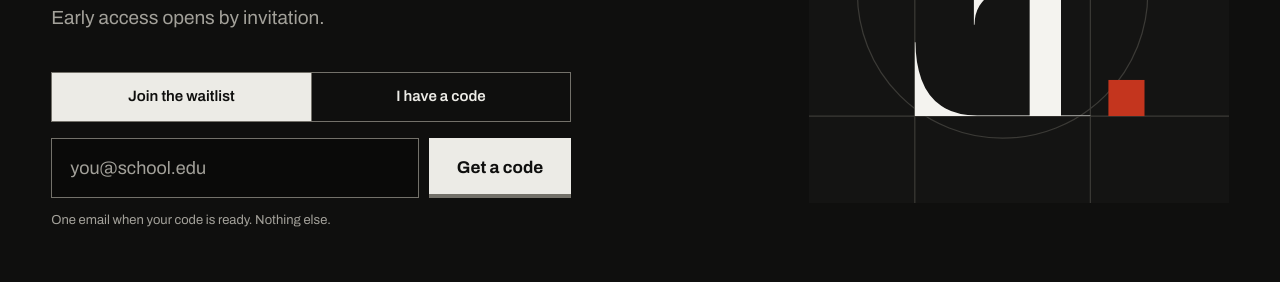
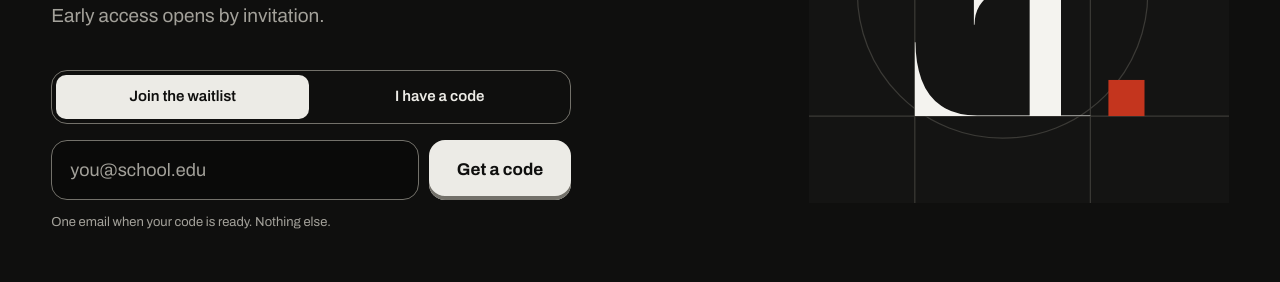
Before and after one commit to omertabuilds/erudent, a Next.js app: page / in a window 1280 px wide. Shown: the part 400-682 px from the top of the page. Built offline with nearby package versions, Linux system fonts and the light colour scheme.

Commit message:
Allow rounded corners and one float shadow in the design system
Adds --r-sm, --r-md, --r-pill and --shadow-float (floating hero elements only)
to both token files and tokens.json, updates DESIGN-SYSTEM.md and BRIEF.md to
match, and moves EarlyAccess inputs, buttons and tabs onto the new radii.

```diff
--- a/erudent-design/BRIEF.md
+++ b/erudent-design/BRIEF.md
@@ -24,7 +24,7 @@ Rebuild `landing-reference.html` in the app's real frontend stack as the site's
 
 ## Non-negotiable design rules
 
-- No rounded corners. No shadows except the button's inset bottom edge. No gradients, glass, glow or emoji.
+- Radii from the tokens only (`r-md` controls and cards, `r-pill` chips). No shadows except the button's inset bottom edge and `shadow-float` on floating hero elements. No gradients, glass, glow or emoji.
 - Monochrome: `paper`, `ink`, `ink-muted`, `hairline`, `rule`. The only color is `pencil` — errors, ∎, small emphasis. Never a fill, never a button.
 - Primary button: `ink` background, `on-ink` text. One per screen.
 - Text contrast is already checked in the tokens; don't introduce new colors.
--- a/erudent-design/DESIGN-SYSTEM.md
+++ b/erudent-design/DESIGN-SYSTEM.md
@@ -4,13 +4,14 @@ Erudent is a competitive problem-solving arena — 1v1 duels, Elo, ranked tiers.
 
 - **Borrow nothing.** No school colors, crests, seals, Latin, roman-numeral dates or "EST." lines. Every motif comes from mathematics: ∃, ∎, theorems, numbered statements, construction lines.
 - **Monochrome first.** A screen is `paper` and `ink`. `pencil` is the one color, used the way a grader uses a red pencil: small, rare, meaningful.
-- **Printed, not rendered.** No shadows, gradients, glass, glow or blur. Separate with `hairline` rules and space.
-- **No rounded corners.** `radius-none` everywhere; `radius-full` only for avatars.
+- **Printed, not rendered.** No gradients, glass, glow or blur on UI. Separate with `hairline` rules and space.
+- **Soft corners, one shape language.** Buttons, inputs and cards use `r-md` (16px). Chips and tags use `r-pill`. `r-sm` (10px) only for a control nested inside an `r-md` frame. Avatars stay `radius-full`. Rules, tables and full-bleed sheets stay square.
+- **Depth is for floating things only.** `shadow-float` is the single shadow token: neutral, low opacity, never colored. It belongs to elements that float over the hero. Everything else sits flat on the page.
 - **Quiet confidence.** Large Bodoni, generous space (`space-32` between sections), short sentences. Say less.
 
 ## Not vibecoded
 
-Never ship: rounded cards with soft shadows; a 3-up grid of icon + title + blurb; pill badges with a colored dot; gradient or glowing text; emoji; a "New" chip above the hero; Inter, Geist or system-ui as the main face; Lucide icons as decoration; centered-everything layouts; numbers in a mono font; filler stats; "unlock", "supercharge", "level up".
+Never ship: soft shadows on anything that isn't floating; a 3-up grid of icon + title + blurb; pill badges with a colored dot; gradient or glowing text; emoji; a "New" chip above the hero; Inter, Geist or system-ui as the main face; Lucide icons as decoration; centered-everything layouts (a centered hero is fine; the rest of the page aligns to the grid); numbers in a mono font; filler stats; "unlock", "supercharge", "level up".
 
 Do: left-aligned asymmetric grids; numbered statements (Theorem 1, 2, 3) instead of feature cards; true small caps; lining tabular figures for anything that counts; one ∎ to close a section.
 
@@ -26,7 +27,8 @@ Do: left-aligned asymmetric grids; numbered statements (Theorem 1, 2, 3) instead
 - Dark is the default; Light is paper. Set `data-theme` on `<html>`.
 - `paper` page; `surface` sheets and panels, edged with `hairline`; `sunken` answer fields.
 - `ink` text; `ink-muted` secondary text and losses.
-- Primary button: `ink` fill, `on-ink` text, square. One per screen. Secondary button: transparent, 1px `rule` border, `ink` text.
+- Primary button: `ink` fill, `on-ink` text, `r-md`. One per screen. Secondary button: transparent, 1px `rule` border, `ink` text, `r-md`.
+- Chips: `r-pill`, 1px `rule` or `hairline` border, `ink` or `ink-muted` text. No colored dot, no fill.
 - `pencil` for: Elo gains, ✓, the ∎, the timer under 0:30, at most one emphasized word in a headline. Never a large fill, never a button.
 - Wins and losses: gains in `pencil` with "+N" or ✓; losses in `ink-muted` with "−N" or ✗. Never color alone.
 - Focus: 2px solid `focus`, 2px offset.
--- a/erudent-design/tokens.css
+++ b/erudent-design/tokens.css
@@ -10,6 +10,7 @@
   --ink-muted: #a3a19a;
   --pencil: #ec5a3f;
   --focus: var(--ink);
+  --shadow-float: 0 1px 2px rgb(0 0 0 / 0.2), 0 18px 40px -18px rgb(0 0 0 / 0.55);
 }
 [data-theme="light"] {
   --paper: #f4f3ef;
@@ -22,6 +23,7 @@
   --ink-muted: #5c5a53;
   --pencil: #b8311b;
   --focus: var(--ink);
+  --shadow-float: 0 1px 2px rgb(20 20 19 / 0.05), 0 18px 40px -18px rgb(20 20 19 / 0.16);
 }
 :root {
   --space-1: 4px;
@@ -34,6 +36,9 @@
   --space-32: 128px;
   --radius-none: 0px;
   --radius-full: 9999px;
+  --r-sm: 10px;
+  --r-md: 16px;
+  --r-pill: 999px;
   --font-display: "Bodoni Moda", Didot, "Bodoni 72", Georgia, serif;
   --font-serif: "Source Serif 4", "Source Serif Pro", Georgia, serif;
   --font-sans: "Source Sans 3", "Source Sans Pro", "Helvetica Neue", Arial, sans-serif;
--- a/erudent-design/tokens.json
+++ b/erudent-design/tokens.json
@@ -79,10 +79,18 @@
       { "name": "space-32", "value": "128px", "usage": "Between sections on desktop; hero margins." }
     ]
   },
+  "shadow": {
+    "tokens": [
+      { "name": "shadow-float", "value": { "dark": "0 1px 2px rgb(0 0 0 / 0.2), 0 18px 40px -18px rgb(0 0 0 / 0.55)", "light": "0 1px 2px rgb(20 20 19 / 0.05), 0 18px 40px -18px rgb(20 20 19 / 0.16)" }, "usage": "The only shadow. Floating hero elements only. Neutral, low opacity, never colored." }
+    ]
+  },
   "radius": {
     "tokens": [
-      { "name": "radius-none", "value": "0px", "usage": "Everything. Erudent has no rounded corners." },
-      { "name": "radius-full", "value": "9999px", "usage": "Avatars only." }
+      { "name": "radius-none", "value": "0px", "usage": "Rules, tables, full-bleed sheets." },
+      { "name": "radius-full", "value": "9999px", "usage": "Avatars." },
+      { "name": "r-sm", "value": "10px", "usage": "Small nested controls: segmented-tab buttons inside an r-md frame." },
+      { "name": "r-md", "value": "16px", "usage": "Buttons, inputs, cards." },
+      { "name": "r-pill", "value": "999px", "usage": "Chips and tags: points, ranks, Elo deltas." }
     ]
   }
 }
--- a/src/app/tokens.css
+++ b/src/app/tokens.css
@@ -10,6 +10,7 @@
   --ink-muted: #a3a19a;
   --pencil: #ec5a3f;
   --focus: var(--ink);
+  --shadow-float: 0 1px 2px rgb(0 0 0 / 0.2), 0 18px 40px -18px rgb(0 0 0 / 0.55);
 }
 [data-theme="light"] {
   --paper: #f4f3ef;
@@ -22,6 +23,7 @@
   --ink-muted: #5c5a53;
   --pencil: #b8311b;
   --focus: var(--ink);
+  --shadow-float: 0 1px 2px rgb(20 20 19 / 0.05), 0 18px 40px -18px rgb(20 20 19 / 0.16);
 }
 :root {
   --space-1: 4px;
@@ -34,6 +36,9 @@
   --space-32: 128px;
   --radius-none: 0px;
   --radius-full: 9999px;
+  --r-sm: 10px;
+  --r-md: 16px;
+  --r-pill: 999px;
   --font-display: "Bodoni Moda", Didot, "Bodoni 72", Georgia, serif;
   --font-serif: "Source Serif 4", "Source Serif Pro", Georgia, serif;
   --font-sans: "Source Sans 3", "Source Sans Pro", "Helvetica Neue", Arial, sans-serif;
--- a/src/components/EarlyAccess.tsx
+++ b/src/components/EarlyAccess.tsx
@@ -24,11 +24,11 @@ function maskCode(v: string) {
 }
 
 const field =
-  "h-[60px] min-w-0 flex-[1_1_240px] rounded-none border border-rule bg-sunken px-[18px] font-ui leading-normal text-ink placeholder:text-ink-muted placeholder:opacity-100";
+  "h-[60px] min-w-0 flex-[1_1_240px] rounded-(--r-md) border border-rule bg-sunken px-[18px] font-ui leading-normal text-ink placeholder:text-ink-muted placeholder:opacity-100";
 const primary =
-  "h-[60px] flex-none cursor-pointer rounded-none bg-ink px-7 font-ui text-[17px] leading-normal font-bold text-on-ink shadow-[inset_0_-4px_0_var(--rule)] active:translate-y-[3px] active:shadow-[inset_0_-1px_0_var(--rule)] disabled:cursor-wait";
+  "h-[60px] flex-none cursor-pointer rounded-(--r-md) bg-ink max-sm:flex-auto px-7 font-ui text-[17px] leading-normal font-bold text-on-ink shadow-[inset_0_-4px_0_var(--rule)] active:translate-y-[3px] active:shadow-[inset_0_-1px_0_var(--rule)] disabled:cursor-wait";
 const tabButton =
-  "min-h-12 flex-1 basis-0 cursor-pointer rounded-none bg-transparent px-4 font-ui text-[15px] leading-none font-semibold text-ink aria-pressed:bg-ink aria-pressed:text-on-ink";
+  "min-h-11 flex-1 basis-0 cursor-pointer rounded-(--r-sm) bg-transparent px-4 font-ui text-[15px] leading-none font-semibold text-ink aria-pressed:bg-ink aria-pressed:text-on-ink";
 const note = "mt-3 text-[13px] leading-5 text-ink-muted";
 const errorText = "mt-[10px] text-[14px] font-semibold text-pencil";
 const done = "mt-5 text-[19px] leading-[29px]";
@@ -84,19 +84,19 @@ export default function EarlyAccess({ redeemError, needsCode = false }: { redeem
   }
 
   return (
-    <div className="mt-10 max-w-[520px]">
+    <div className="mt-10 w-full max-w-[520px] text-left">
       {needsCode && (
         <p className="mb-4 text-[17px] leading-[26px] font-semibold text-ink" role="status">
           You need an invite code to play. Enter it below or join the waitlist.
         </p>
       )}
-      <div className="flex border border-rule" role="group" aria-label="Choose how to get in">
+      <div className="flex gap-1 rounded-(--r-md) border border-rule p-1" role="group" aria-label="Choose how to get in">
         <button type="button" className={tabButton} aria-pressed={tab === "wait"} onClick={() => setTab("wait")}>
           Join the waitlist
         </button>
         <button
           type="button"
-          className={`${tabButton} border-l border-rule`}
+          className={tabButton}
           aria-pressed={tab === "code"}
           onClick={() => setTab("code")}
         >
```
